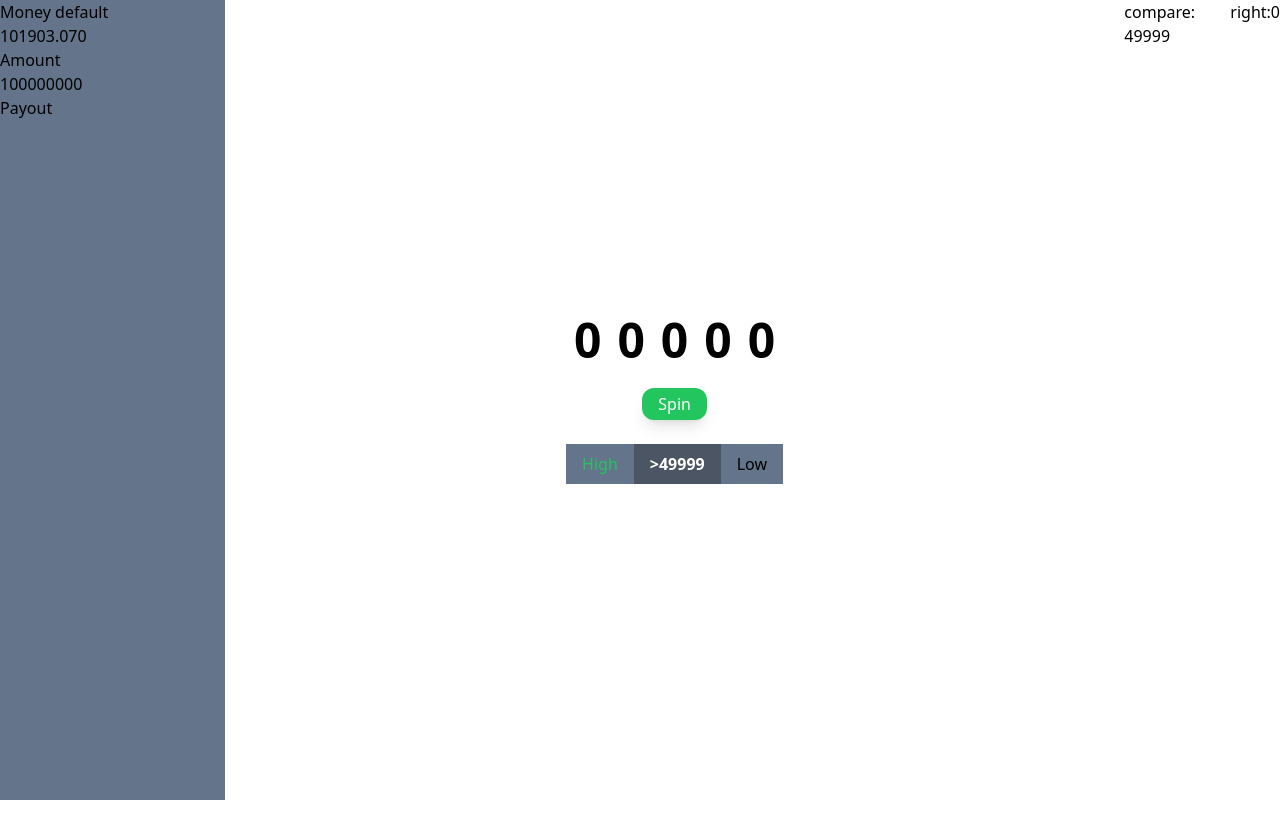
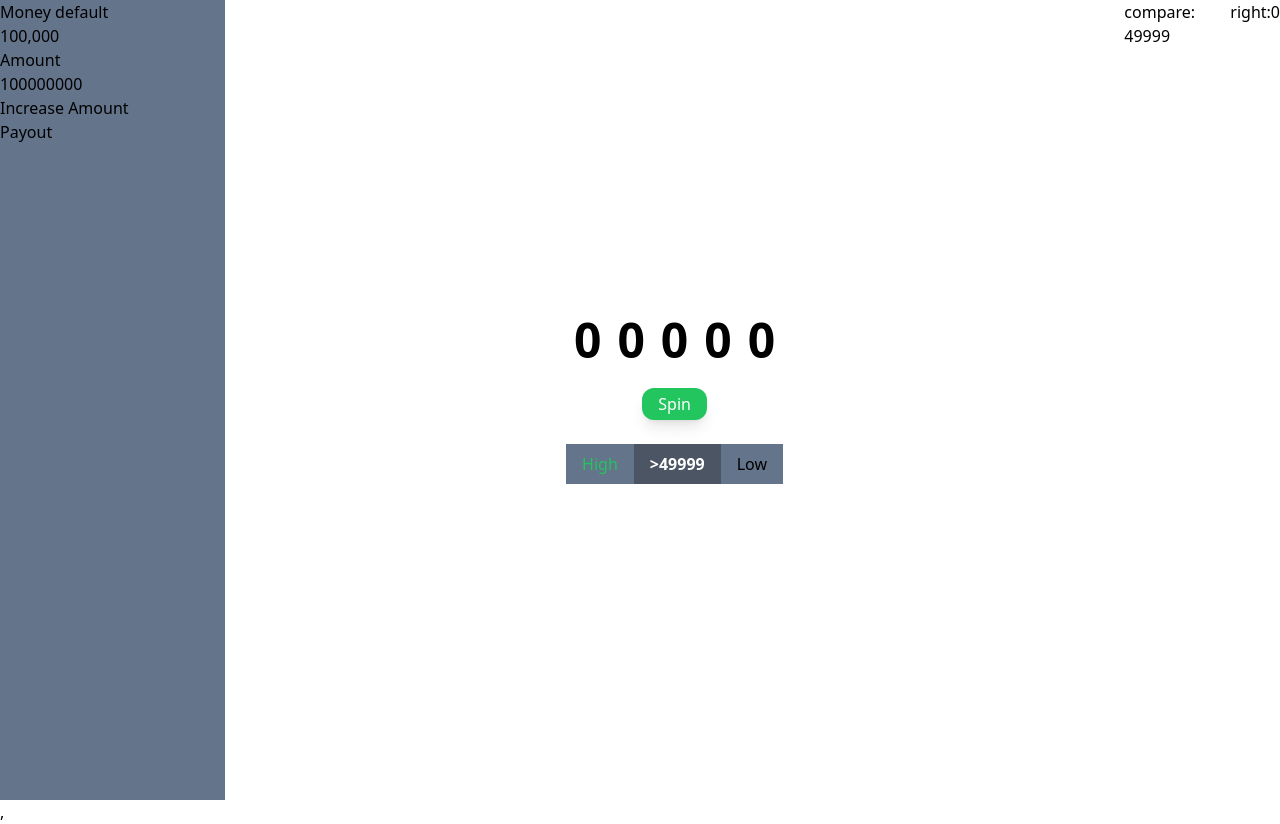
Before and after one commit to AnhNhut2639/Dice-Games, a React (Vite) app: page / in a window 1280 px wide. Before the commit the page ends 800 px from the top, so only its background shows below. Built offline with nearby package versions, Linux system fonts and the light colour scheme.

Commit message:
set up redux

```diff
--- a/package.json
+++ b/package.json
@@ -9,10 +9,14 @@
     "preview": "vite preview"
   },
   "dependencies": {
+    "@reduxjs/toolkit": "^1.9.3",
+    "@types/history": "^5.0.0",
     "autoprefixer": "^10.4.14",
+    "connected-react-router": "^6.9.3",
     "postcss": "^8.4.21",
     "react": "^18.2.0",
     "react-dom": "^18.2.0",
+    "react-redux": "^8.0.5",
     "react-router-dom": "^6.9.0",
     "tailwindcss": "^3.2.7"
   },
--- /dev/null
+++ b/src/hooks/useShallowEqualSelector.tsx
@@ -0,0 +1,10 @@
+import { useSelector, shallowEqual } from "react-redux";
+// eslint-disable-next-line @typescript-eslint/no-empty-interface
+interface DefaultRootState {}
+export function useShallowEqualSelector<
+  TState = DefaultRootState,
+  TSelected = unknown
+  // eslint-disable-next-line no-unused-vars
+>(selector: (state: TState) => TSelected): TSelected {
+  return useSelector(selector, shallowEqual);
+}
--- a/src/main.tsx
+++ b/src/main.tsx
@@ -1,10 +1,15 @@
-import React from 'react'
-import ReactDOM from 'react-dom/client'
-import App from './App'
-import './index.css'
+import React from "react";
+import ReactDOM from "react-dom/client";
+import App from "./App";
+import "./index.css";
+import { Provider } from "react-redux";
+import store from "./store";
 
-ReactDOM.createRoot(document.getElementById('root') as HTMLElement).render(
-  <React.StrictMode>
-    <App />
-  </React.StrictMode>,
-)
+ReactDOM.createRoot(document.getElementById("root") as HTMLElement).render(
+  <Provider store={store}>
+    <React.StrictMode>
+      <App />
+    </React.StrictMode>
+    ,
+  </Provider>
+);
--- a/src/pages/HashDice/index.tsx
+++ b/src/pages/HashDice/index.tsx
@@ -1,12 +1,18 @@
 import React, { useCallback, useEffect, useState } from "react";
-
+import { useShallowEqualSelector } from "../../hooks/useShallowEqualSelector";
+import { getCurrentMoney, increase } from "../../store/slices/appSlice";
+import { formatNumber } from "../../utils";
+import { useDispatch } from "react-redux";
 const HashDice = () => {
+  const dispatch = useDispatch();
   const [numberRandom, setNumberRandom] = useState<number>(0);
   const [countRight, setCountRight] = useState<number>(0);
   const [selectedMileStone, setSelectedMileStone] = useState<number>(49999);
   const [arrayNumbersRandom, setArrayNumbersRandom] = useState<Array<string>>(
     []
   );
+
+  const currentMoney = useShallowEqualSelector(getCurrentMoney);
 
   const generateNumbers = () => {
     const min = 10000;
@@ -56,7 +62,7 @@ const HashDice = () => {
       <div className="sidebar w-1/5 h-full bg-slate-500">
         <div>
           <div>Money default</div>
-          <div>101903.070</div>
+          <div>{formatNumber(currentMoney)}</div>
         </div>
 
         <div>
@@ -64,8 +70,14 @@ const HashDice = () => {
           <div>100000000</div>
         </div>
         <div>
+          <button onClick={() => dispatch(increase(200))}>
+            Increase Amount
+          </button>
+        </div>
+        <div>
           <div>Payout</div>
         </div>
+        <div></div>
       </div>
       <div className="content w-4/5 h-full flex flex-col gap-6 items-center justify-center ">
         <div className="wrap-number flex items-center justify-center gap-4 text-5xl font-semibold">
--- /dev/null
+++ b/src/store/index.ts
@@ -0,0 +1,21 @@
+import thunk from "redux-thunk";
+import { configureStore } from "@reduxjs/toolkit";
+import { createBrowserHistory } from "history";
+import { routerMiddleware, connectRouter } from "connected-react-router";
+import appSlice from "./slices/appSlice";
+
+export const history = createBrowserHistory();
+
+const middlewares = [routerMiddleware(history), thunk];
+
+const store = configureStore({
+  reducer: {
+    app: appSlice,
+  },
+  middleware: middlewares,
+});
+
+export type RootState = ReturnType<typeof store.getState>;
+export type AppDispatch = typeof store.dispatch;
+
+export default store;
--- /dev/null
+++ b/src/store/slices/appSlice.ts
@@ -0,0 +1,35 @@
+import { createSlice, PayloadAction } from "@reduxjs/toolkit";
+import { RootState } from "..";
+
+export interface IApp {
+  loading?: number;
+  money: number;
+}
+
+const initialState: IApp = {
+  loading: 0,
+  money: 100000,
+};
+
+export const appSlice = createSlice({
+  name: "app",
+  initialState,
+  reducers: {
+    setLoading: (state: any, action: PayloadAction<boolean>) => {
+      const currentLoading = state.loading;
+      state.loading = action.payload ? currentLoading + 1 : currentLoading - 1;
+    },
+    increase: (state: IApp, action: PayloadAction<number>) => {
+      state.money = state.money + action.payload;
+    },
+  },
+});
+
+export const { setLoading, increase } = appSlice.actions;
+
+export const selectLoading = (state: RootState): number | undefined =>
+  state.app.loading;
+
+export const getCurrentMoney = (state: RootState): number => state.app.money;
+
+export default appSlice.reducer;
--- /dev/null
+++ b/src/utils/index.ts
@@ -0,0 +1,9 @@
+export const formatNumber = (num: number | string | undefined): any => {
+  if (typeof num === "undefined") {
+    num = 0;
+  }
+  if (typeof num === "string") {
+    num = parseFloat(num);
+  }
+  return new Intl.NumberFormat().format(num);
+};
```
Also changed, not shown: 1 other file (tests, documents, lock files or other folders).
